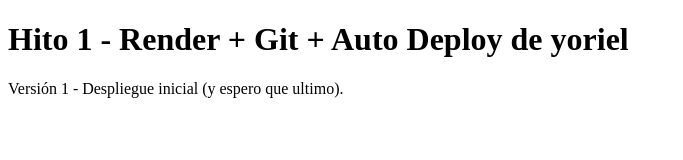
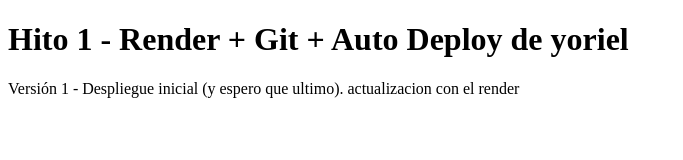
Before and after one commit to yoriel735/renders_yoriel, a plain HTML site: page index.html in a window 1280 px wide. Shown: the whole page, without its empty margins (0-683 px from the left). Drawn offline with Linux system fonts and the light colour scheme.

Commit message:
Update index.html with rendering information
Added a new line to include an update about rendering.

```diff
--- a/index.html
+++ b/index.html
@@ -6,6 +6,8 @@
 </head>
 <body>
   <h1>Hito 1 - Render + Git + Auto Deploy de yoriel</h1>
-  <p>Versión 1 - Despliegue inicial (y espero que ultimo).</p>
+  <p>Versión 1 - Despliegue inicial (y espero que ultimo).
+
+  actualizacion con el render</p>
 </body>
 </html>
```
